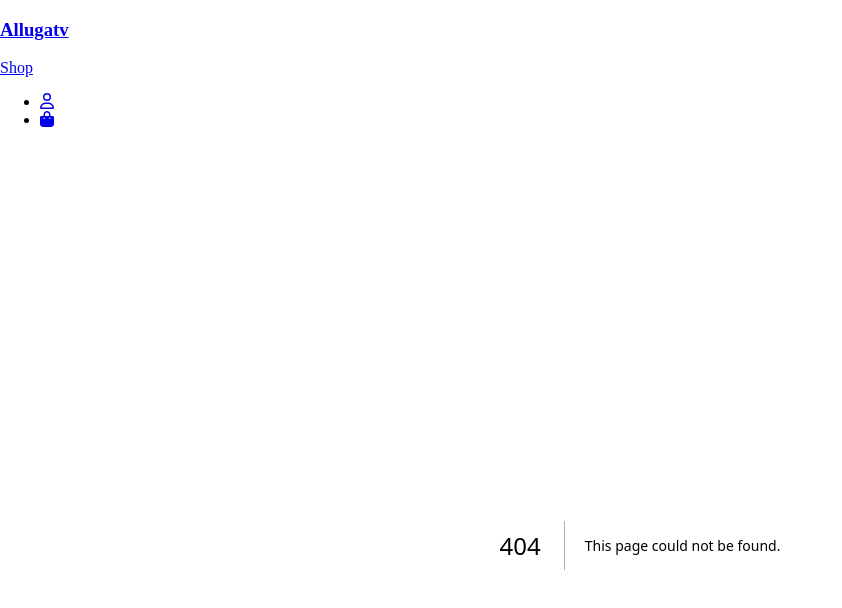
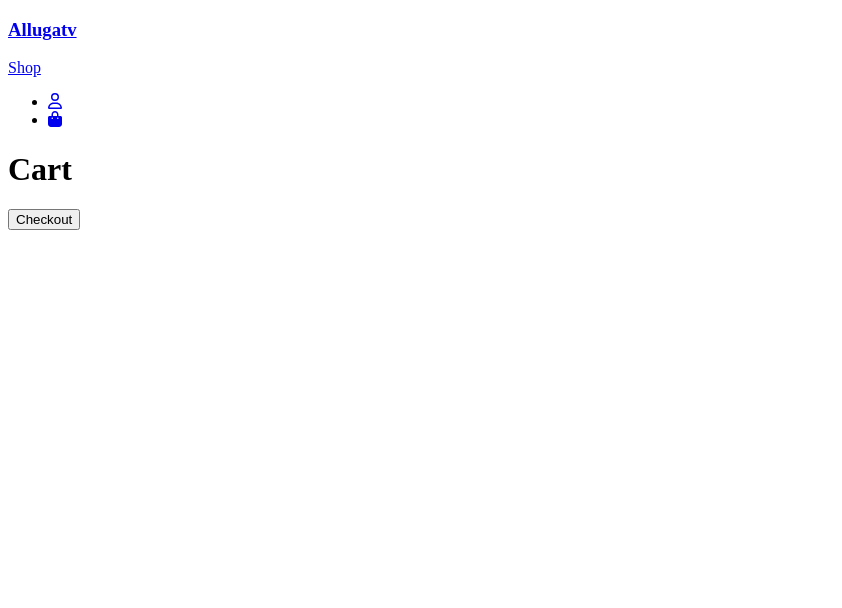
Before and after one commit to cleytonoliveira/allugatv-client, a Next.js app: page /cart in a window 1280 px wide. Before the commit this address had no page. Shown: the top 608 px of the page, without its empty margins (0-842 px from the left). Built offline with nearby package versions, Linux system fonts and the light colour scheme.

Commit message:
feat: add cart context to add at cart

```diff
--- /dev/null
+++ b/pages/cart/index.tsx
@@ -0,0 +1,21 @@
+import Link from "next/link";
+import { useCartContext } from "../contexts/CartContext";
+
+export default function Cart() {
+  const { cart } = useCartContext();
+
+  return (
+    <div>
+      <h1>Cart</h1>
+      {cart.map((product) => (
+        <div key={product.id}>
+          <span>{product.name}</span>
+          <span>R$ {product.price}</span>
+        </div>
+      ))}
+      <Link href="/checkout">
+        <button>Checkout</button>
+      </Link>
+    </div>
+  );
+}
```
Also changed, not shown: pages/product/[id].tsx (+7 -1 lines).
